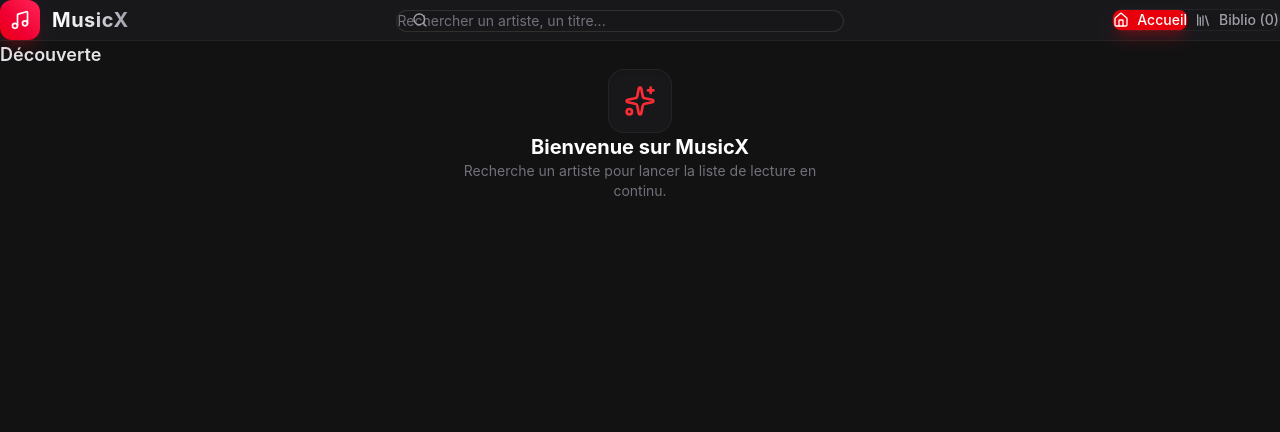
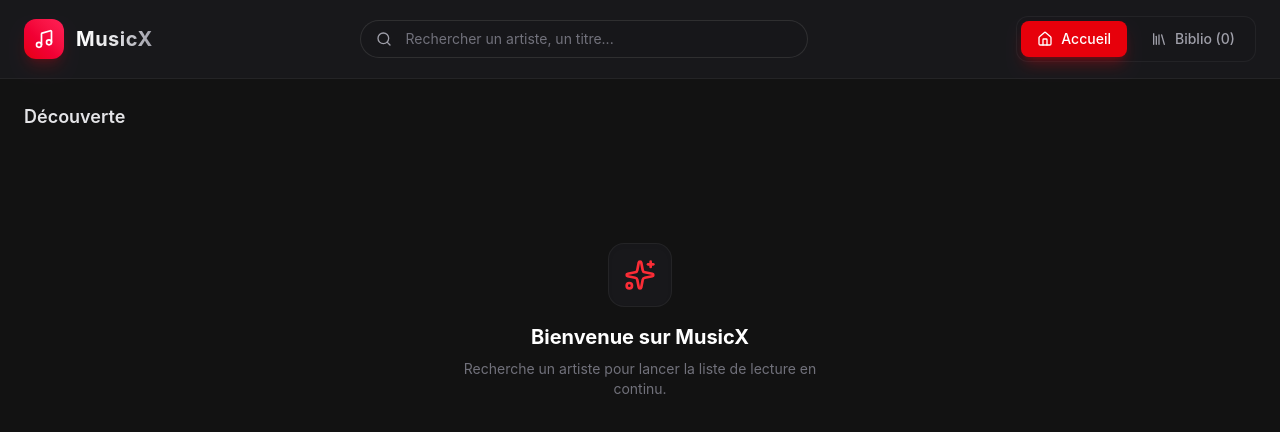
Before and after one commit to katabshack/MusicxWeb, a React (Vite) app: page / in a window 1280 px wide. Shown: the top 432 px of the page. Built offline with nearby package versions, Linux system fonts and the light colour scheme.

Commit message:
Affinage des couleurs et du design Tailwind v4

```diff
--- a/src/index.css
+++ b/src/index.css
@@ -1,25 +1,25 @@
 @import "tailwindcss";
 
-* {
-  box-sizing: border-box;
-  margin: 0;
-  padding: 0;
+@layer base {
+  body {
+    background-color: #0f0f11;
+    color: #ffffff;
+    font-family: -apple-system, BlinkMacSystemFont, 'Segoe UI', Roboto, Oxygen, Ubuntu, Cantarell, sans-serif;
+    overflow-x: hidden;
+  }
 }
 
-body {
-  background-color: #121212;
-  color: #ffffff;
-  font-family: -apple-system, BlinkMacSystemFont, 'Segoe UI', Roboto, Oxygen, Ubuntu, Cantarell, sans-serif;
-  overflow-x: hidden;
-}
-
+/* Personnalisation propre des barres de défilement */
 ::-webkit-scrollbar {
   width: 8px;
 }
 ::-webkit-scrollbar-track {
-  background: #121212;
+  background: #0f0f11;
 }
 ::-webkit-scrollbar-thumb {
-  background: #282828;
+  background: #27272a;
   border-radius: 4px;
 }
+::-webkit-scrollbar-thumb:hover {
+  background: #3f3f46;
+}
```
Also changed, not shown: 2 other files (tests, documents, lock files or other folders).
